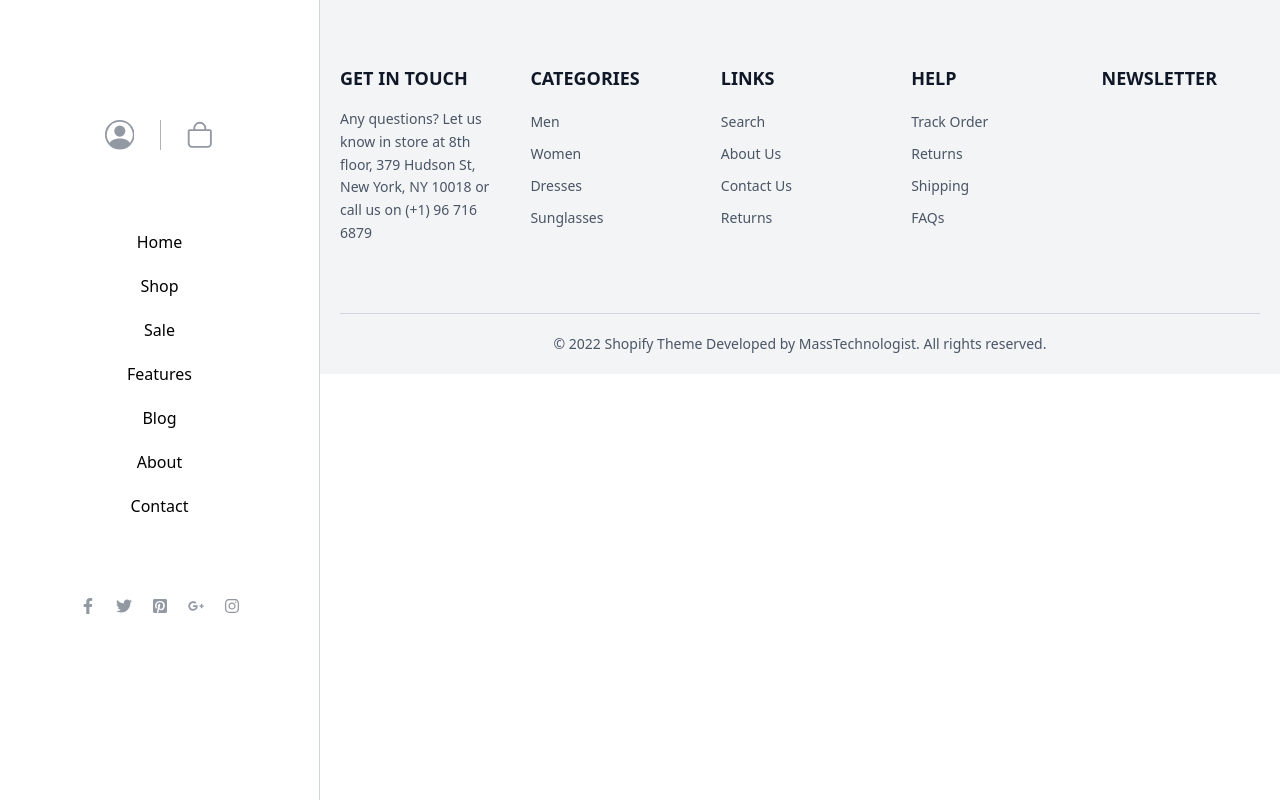
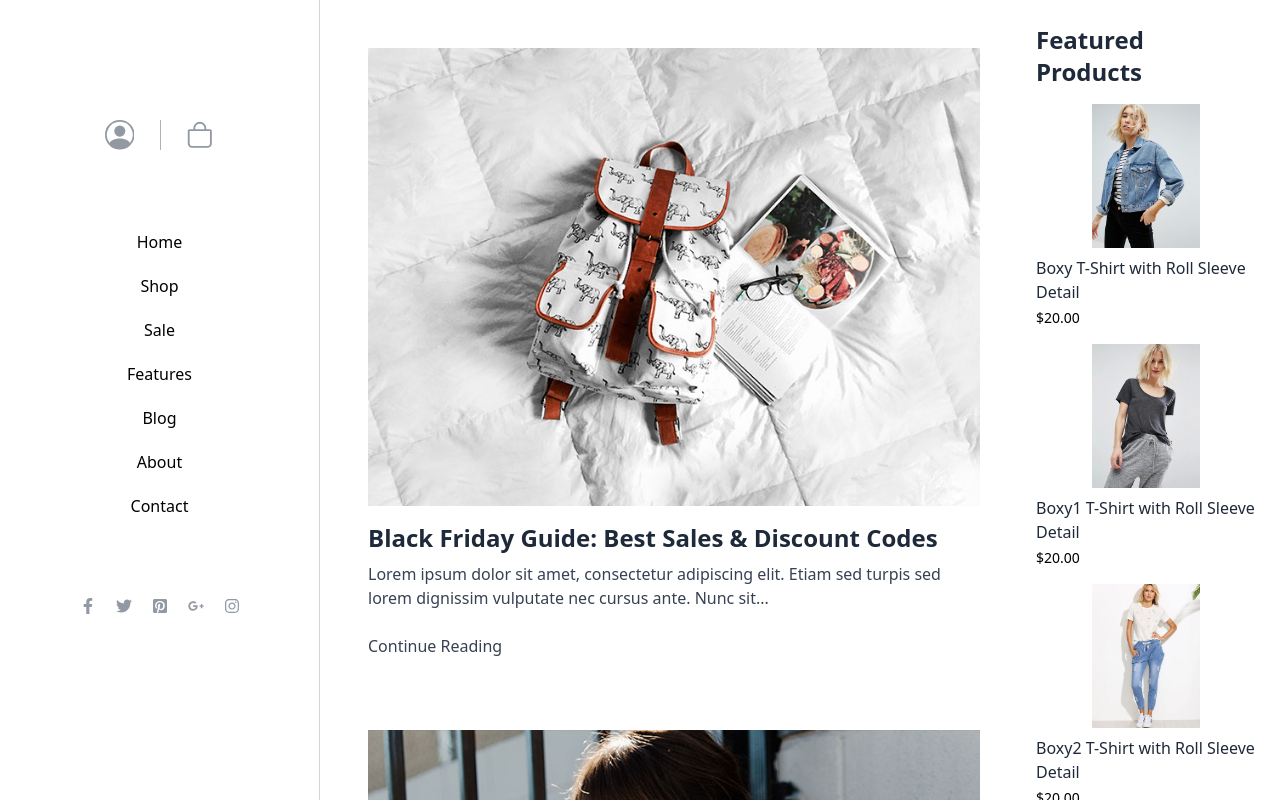
Before and after one commit to SalmaMasioub/SalmaMasioub_Final_Project_React, a React (Vite) app in the folder fashe/: page /blog in a window 1280 px wide. Shown: the top 800 px of the page. Built offline with nearby package versions, Linux system fonts and the light colour scheme.

Commit message:
add the blogs page

```diff
--- a/fashe/src/App.jsx
+++ b/fashe/src/App.jsx
@@ -10,6 +10,7 @@ import Footer from './layout/footer';
 import Navbar from './layout/navbar';
 import About from './pages/about/about';
 import Contact from './pages/contact/contact';
+import Blog from './pages/blog/blog';
 
 const App = () => {
   return (
@@ -25,8 +26,11 @@ const App = () => {
             <Route path="/about" element={<About />} />
 <Route path="/contact" element={<Contact />} />
             <Route path="/product" element={<Shop />} />
+             <Route path="/blog" element={<Blog />} />
+
             <Route path="/details/:title" element={<Details />} />
             <Route path="/blogs/:name" element={<Blogdetails />} />
+
           </Routes>
 
           <Footer />
--- a/fashe/src/layout/navbar.jsx
+++ b/fashe/src/layout/navbar.jsx
@@ -23,7 +23,7 @@ const Navbar = () => {
                         <Link to={"/product"} className='hover:text-red-600' href="">Shop</Link>
                         <Link to={""} className='hover:text-red-600' href="">Sale</Link>
                         <Link to={""} className='hover:text-red-600' href="">Features</Link>
-                        <Link to={"/blogs"} className='hover:text-red-600' href="">Blog</Link>
+                        <Link to={"/blog"} className='hover:text-red-600' href="">Blog</Link>
                         <Link to={"/about"} className='hover:text-red-600' href="">About</Link>
                         <Link to={"/contact"} className='hover:text-red-600' href="">Contact</Link>
                     </nav>
--- a/fashe/src/pages/blog/blog.jsx
+++ b/fashe/src/pages/blog/blog.jsx
@@ -0,0 +1,36 @@
+import React from 'react';
+import { Link } from 'react-router-dom';
+import { blogs } from '../../data/blogs';
+import BlogSide from '../home/components/blogside';
+
+const Blog = () => {
+  return (
+    <div className="flex flex-col md:flex-row gap-8 p-6">
+
+      <div className="md:w-3/4 w-full">
+        <div className="grid grid-cols-1 gap-6">
+          {blogs.map((e) => (
+            <Link
+              key={e.name}
+              to={`/blogs/${e.name}`}
+              className=" text-white p-6 rounded-2xl  ">
+              <img
+                src={e.image}
+                className="  w-full object-cover mb-4"/>
+              <h2 className="text-2xl text-gray-800 font-bold mb-2">{e.title}</h2>
+              <p className="text-base text-gray-700 mb-6">{e.miniDesc}</p>
+              <Link to={`/blogs/${e.name}` } className='text-gray-700'>Continue Reading</Link>
+            </Link>
+          ))}
+        </div>
+      </div>
+
+
+      <div className="md:w-1/4 ">
+        <BlogSide />
+      </div>
+    </div>
+  );
+};
+
+export default Blog;
```
